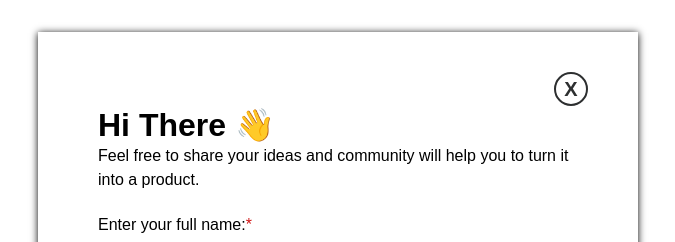
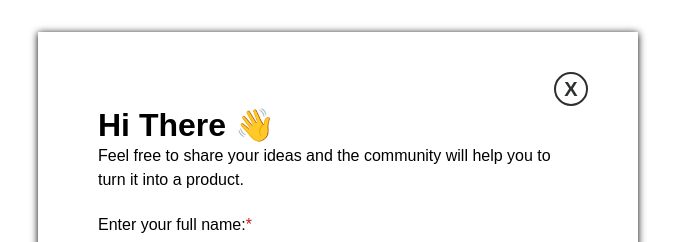
Before and after one commit to 8-bit-souvik/website-frontend, a React (Vite) app: page /submitIdea in a window 1280 px wide. Shown: the top 242 px of the page, without its empty margins (302-977 px from the left). Built offline with nearby package versions, Linux system fonts and the light colour scheme; no server answers.

Commit message:
added moment.js, votes and set default vote to 0

```diff
--- a/package.json
+++ b/package.json
@@ -9,6 +9,7 @@
   "dependencies": {
     "eslint-plugin-react-hooks": "^4.3.0",
     "firebase": "^9.6.5",
+    "moment": "^2.29.1",
     "react": "^17.0.2",
     "react-dom": "^17.0.2",
     "react-dropzone": "^11.5.3",
--- a/src/Components/dumpwall/IdeaCard.jsx
+++ b/src/Components/dumpwall/IdeaCard.jsx
@@ -1,6 +1,6 @@
 import React, { useEffect, useState } from "react";
 import "./IdeaCard.css";
-import { getDocs, onSnapshot, doc, updateDoc } from "firebase/firestore";
+import { getDocs, doc, updateDoc } from "firebase/firestore";
 import { ideaRef, db } from "../../firebase.js";
 import Section from "./Section";
 import images from "../../../assets/images.jsx";
@@ -30,7 +30,7 @@ const Ideacard = () => {
   const [ideaList, setIdeaList] = useState([]);
   const [listSize, setListSize] = useState(4);
   const [hasVoted, setHasVoted] = useState(getLocalIdeas());
-  const [insideLocalStorage, setInsideLocalStorage] = useState(getLocalVoteState());
+  const insideLocalStorage = getLocalVoteState();
 
   // get collection data
   useEffect(() => {
@@ -49,7 +49,6 @@ const Ideacard = () => {
             votesList.push({ id: uniqueIdeas[i].id, voteBool: false });
           }
           setHasVoted(votesList);
-          console.log("hey");
         }
       })
       .catch((err) => {
@@ -74,7 +73,7 @@ const Ideacard = () => {
     let ideaToBeUpdated = doc(db, "ideas", id);
     let idea = ideaList.find((idea) => idea.id === id);
 
-    // update vote in hasVoted array
+    // update vote in hasVoted array, if not the user can vote multiple times
     const newVotesList = hasVoted.map((element) => {
       if (element.id === id) {
         return { ...element, voteBool: true };
@@ -131,7 +130,7 @@ const Ideacard = () => {
                     {idea.description}
                   </p>
                   <p style={{ color: "#97BED6" }} className='p__normal'>
-                    Submitted on : 12 January 2022
+                    Submitted on: {idea.date}
                   </p>
                 </div>
                 <div className='dumpwall__ideacrad-container-icons flex__justify'>
--- a/src/Pages/DumpForm.jsx
+++ b/src/Pages/DumpForm.jsx
@@ -1,8 +1,9 @@
-import React, { useState, useEffect } from "react";
+import React, { useState } from "react";
 import { Link, useNavigate } from "react-router-dom";
 import "./Dumpform.css";
 import { addDoc } from "firebase/firestore";
 import { ideaRef } from "../firebase";
+import moment from "moment";
 
 const DumpForm = () => {
   const navigate = useNavigate();
@@ -17,6 +18,7 @@ const DumpForm = () => {
       ...prevState,
       [e.target.name]: e.target.value,
     }));
+    console.log(moment().format("DD MMMM YYYY"));
   };
 
   const submitIdea = (e) => {
@@ -28,6 +30,8 @@ const DumpForm = () => {
         name: name,
         email: email,
         description: description,
+        votes: 0,
+        date: moment().format("DD MMMM YYYY"),
       }).then(() => {
         setformData({ name: "", email: "", description: "" });
         alert("Idea Submitted");
@@ -45,8 +49,8 @@ const DumpForm = () => {
         <div className='form__heading'>
           <h1 id='greeting__msg'>Hi There &#128075;</h1>
           <p id='form__msg'>
-            Feel free to share your ideas and community will help you to turn it
-            into a product.
+            Feel free to share your ideas and the community will help you to
+            turn it into a product.
           </p>
         </div>
         <form className='form__container'>
```
Also changed, not shown: 1 other file (tests, documents, lock files or other folders).
